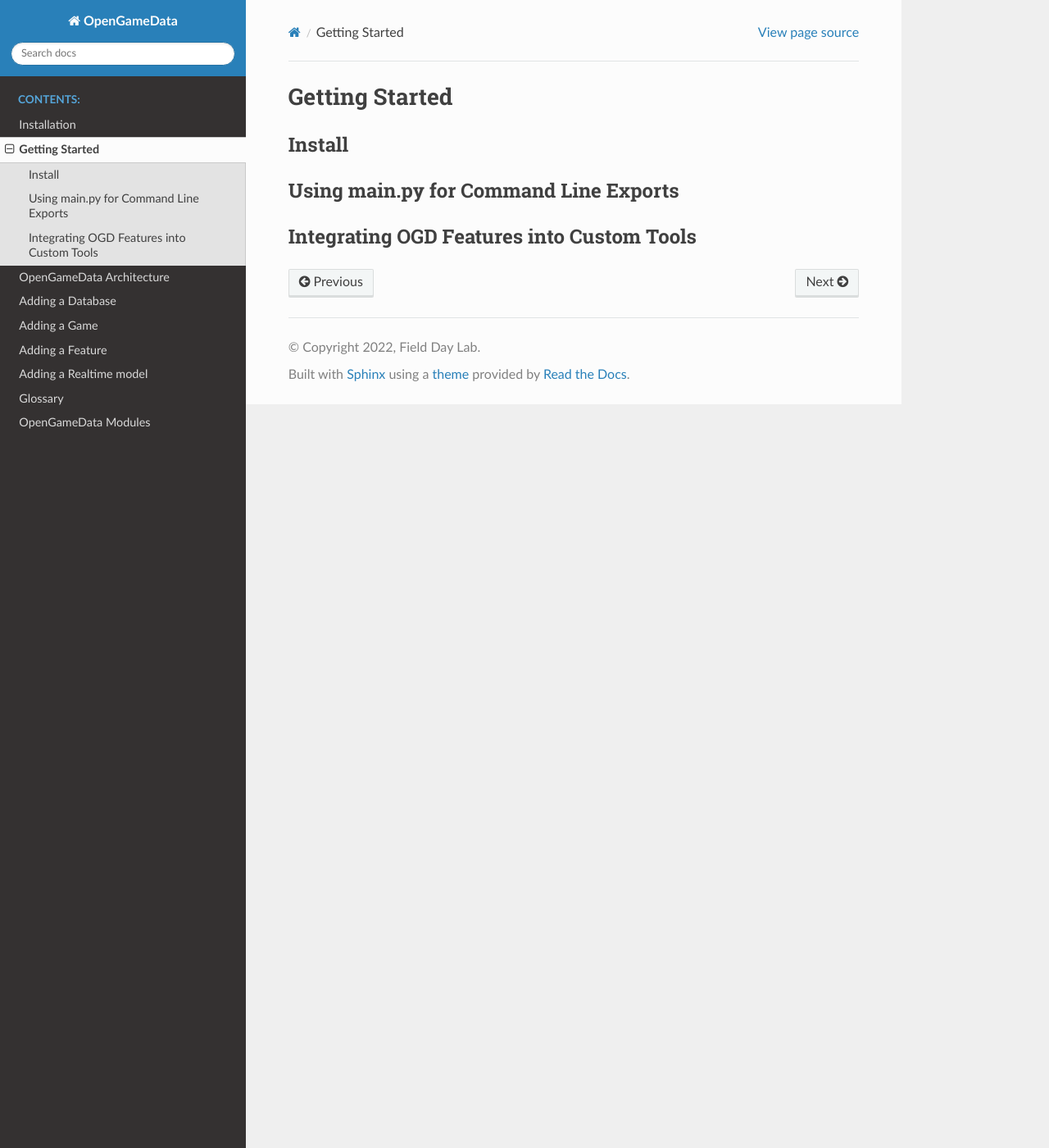
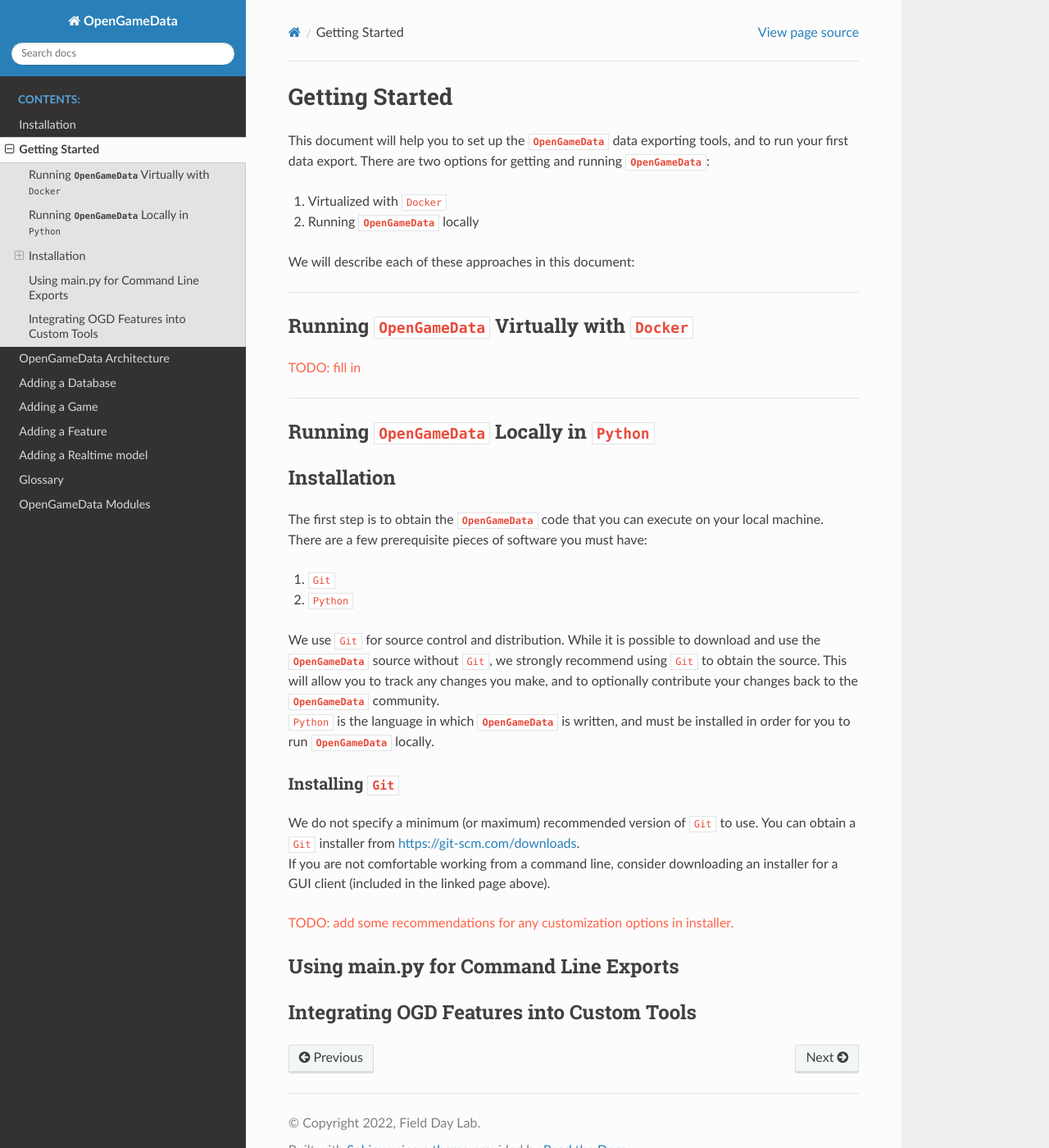
Before and after one commit to opengamedata/opengamedata-doc, a Sphinx documentation site: the page built from source/Getting_Started.md, in a window 1280 px wide and 1400 px high. Shown: the whole window at 82% size. Built offline with Sphinx 7.4.7 and the Read the Docs theme 2.0.0, drawn with Linux system fonts in a browser that asks for light colours.

Commit message:
Add a fair bit of text to the Getting Started doc.

```diff
--- a/source/Getting_Started.md
+++ b/source/Getting_Started.md
@@ -1,6 +1,44 @@
 # Getting Started
 
-## Install
+This document will help you to set up the **`OpenGameData`** data exporting tools, and to run your first data export.
+There are two options for getting and running **`OpenGameData`**:
+
+1. Virtualized with `Docker`
+2. Running **`OpenGameData`** locally
+
+We will describe each of these approaches in this document:
+
+---
+
+## Running **`OpenGameData`** Virtually with `Docker`
+
+
+<font style="color:tomato">TODO: fill in</font>
+
+---
+
+## Running **`OpenGameData`** Locally in `Python`
+
+## Installation
+
+The first step is to obtain the **`OpenGameData`** code that you can execute on your local machine.
+There are a few prerequisite pieces of software you must have:
+
+1. `Git`
+2. `Python`
+
+We use `Git` for source control and distribution.
+While it is possible to download and use the **`OpenGameData`** source without `Git`, we strongly recommend using `Git` to obtain the source.
+This will allow you to track any changes you make, and to optionally contribute your changes back to the **`OpenGameData`** community.
+`Python` is the language in which **`OpenGameData`** is written, and must be installed in order for you to run **`OpenGameData`** locally.
+
+### Installing `Git`
+
+We do not specify a minimum (or maximum) recommended version of `Git` to use.
+You can obtain a `Git` installer from <https://git-scm.com/downloads>.
+If you are not comfortable working from a command line, consider downloading an installer for a GUI client (included in the linked page above).
+
+<font style='color:tomato'>TODO: add some recommendations for any customization options in installer.</font>
 
 ## Using main.py for Command Line Exports
 
```
